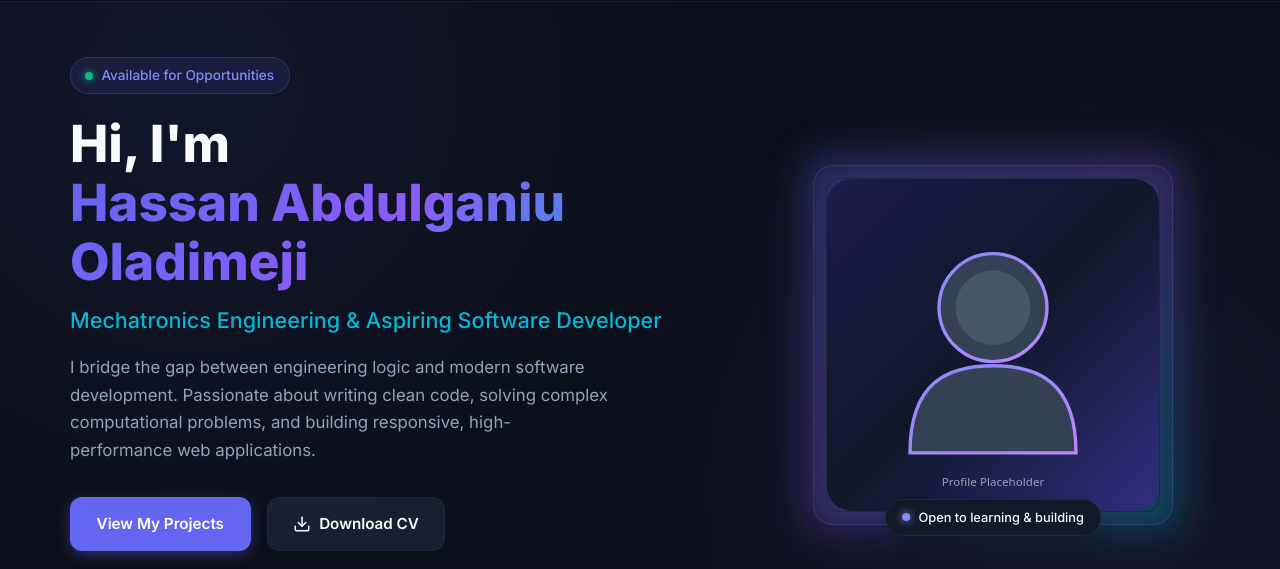
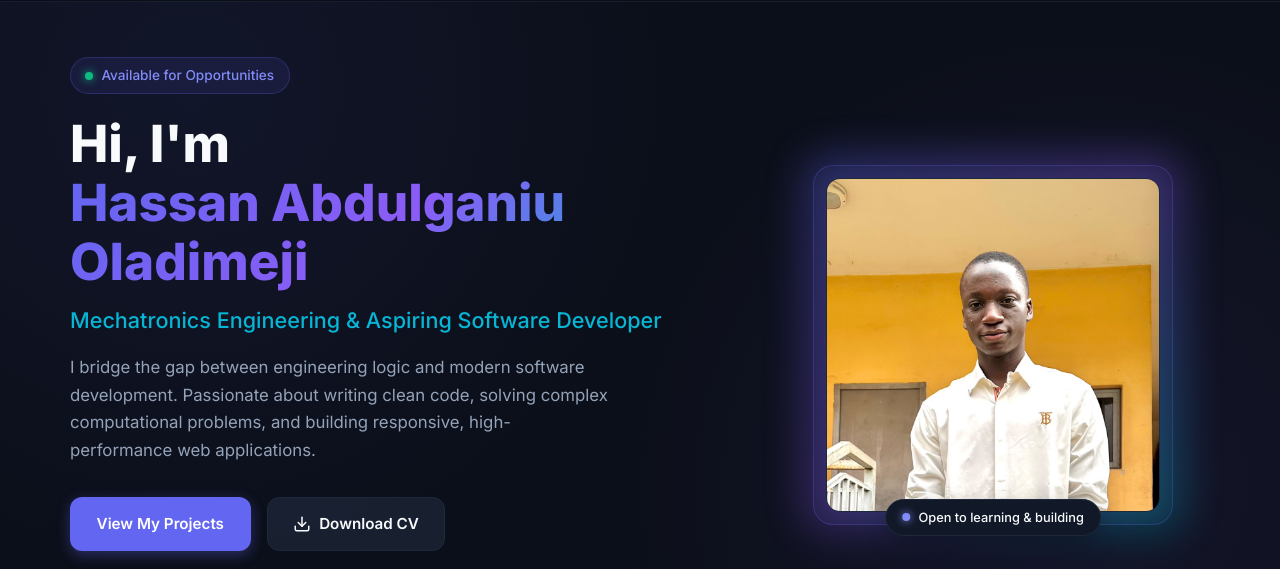
Before and after one commit to hassanabdulganiu/my-portfolio, a plain HTML site: page index.html in a window 1280 px wide. Shown: the part 71-640 px from the top of the page. Drawn offline with Linux system fonts and the light colour scheme.

Commit message:
Add real profile photo (profile.jpeg)

```diff
--- a/index.html
+++ b/index.html
@@ -115,7 +115,7 @@
           <div class="profile-card">
             <div class="profile-glow"></div>
             <!-- Scalable avatar placeholder. Replace src with images/profile.jpg once available -->
-            <img src="images/profile-placeholder.svg" alt="Hassan Abdulganiu Oladimeji - Developer Portrait" class="profile-img" width="360" height="360">
+            <img src="images/profile.jpeg" alt="Hassan Abdulganiu Oladimeji - Developer Portrait" class="profile-img" width="360" height="360">
             <div class="profile-status-pill">
               <span class="status-indicator"></span>
               <span>Open to learning &amp; building</span>
```
Also changed, not shown: images/profile.jpeg (added).
